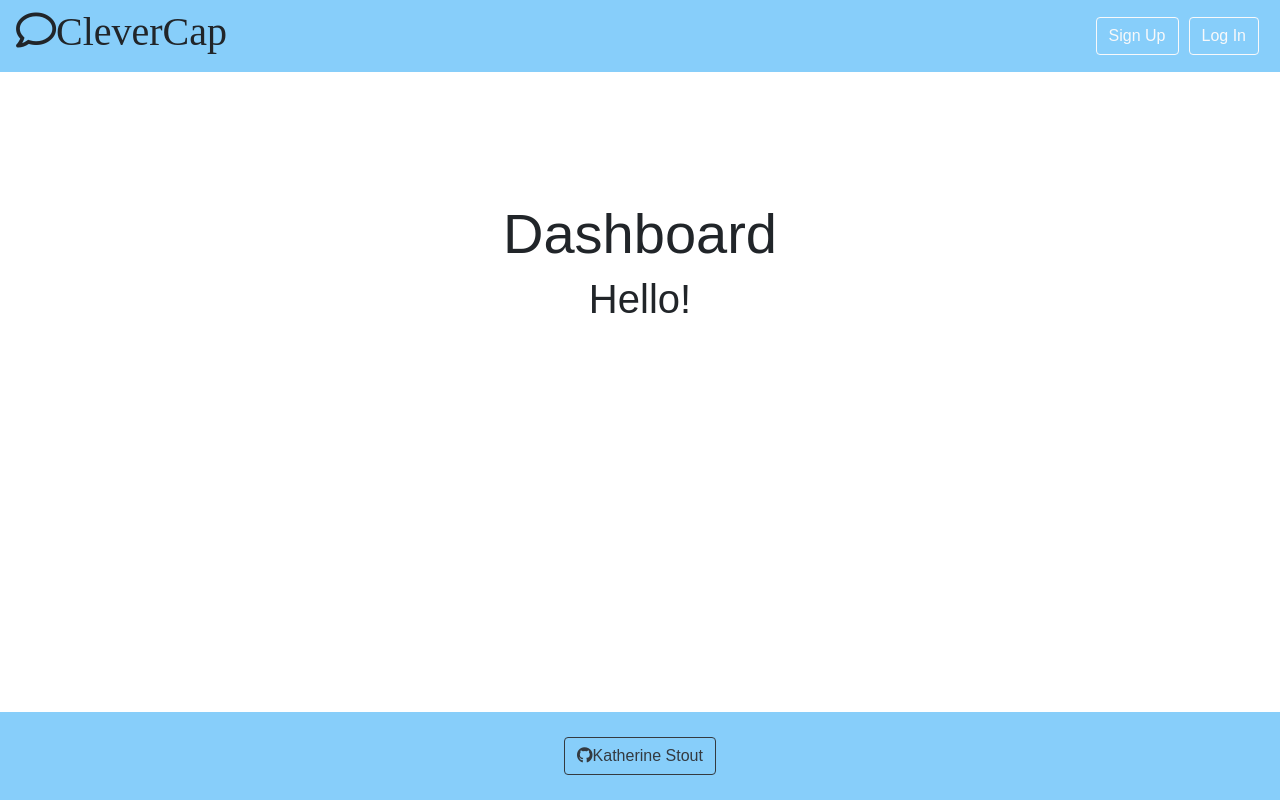
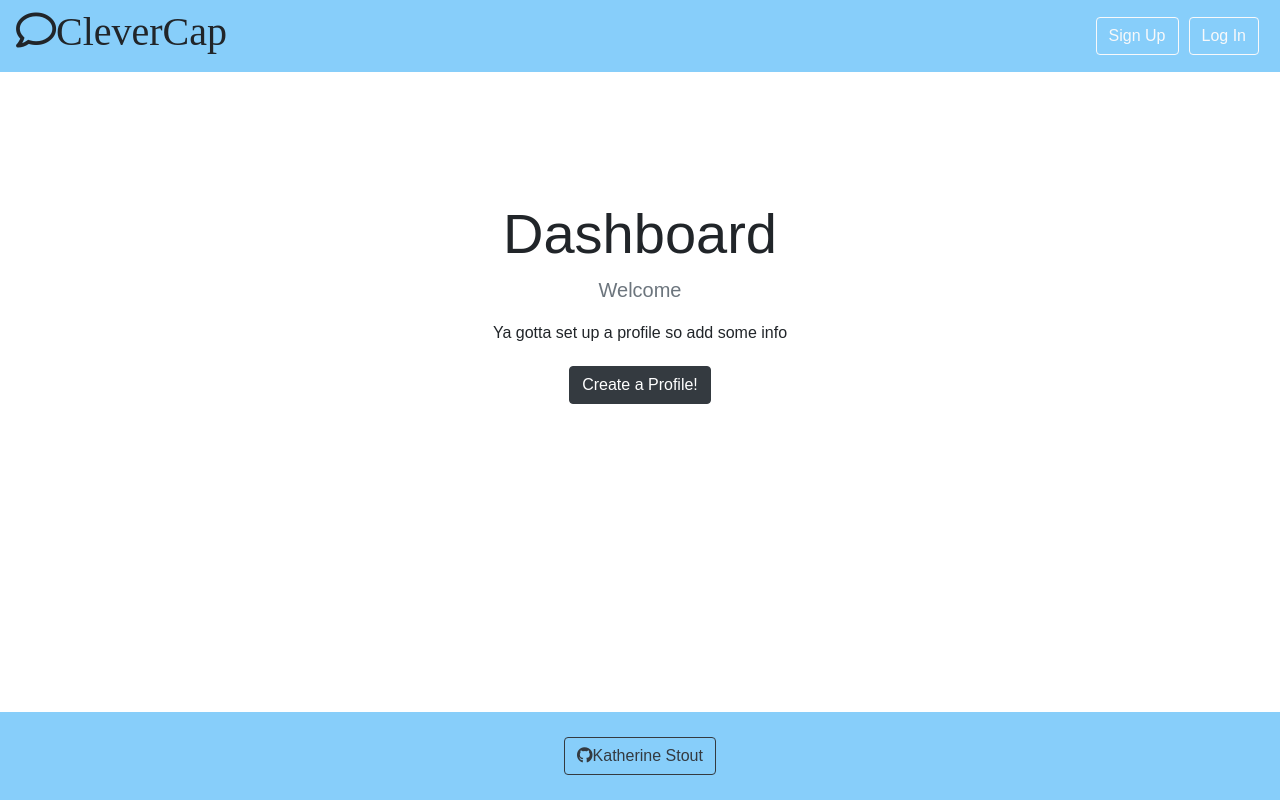
Before and after one commit to katherinestout/React_MERN, a React (Create React App) app in the folder my-app/: page /dashboard in a window 1280 px wide. Built offline with nearby package versions, Linux system fonts and the light colour scheme; no server answers; a web font is replaced by a local one.

Commit message:
dashboard is set up for no profile

```diff
--- a/my-app/src/components/dashboard/Dashboard.js
+++ b/my-app/src/components/dashboard/Dashboard.js
@@ -1,4 +1,5 @@
 import React, {Component} from 'react';
+import {Link} from 'react-router-dom';
 import PropTypes from 'prop-types';
 import {connect} from 'react-redux';
 import {getCurrentProfile} from '../../actions/profileActions';
@@ -18,11 +19,29 @@ class Dashboard extends Component{
         //want to make sure profile state is not null
         //if profile is equal to null or loading is true
         if(profile === null || loading) {
-            //if it is null
+            //if it is null:
             dashboardContent = <h4>Loading...</h4>
 
         } else {
-            dashboardContent = <h1>Hello!</h1>
+    //Check if logged in user has profile data
+       //object.keys gets key of profile object
+       //if it is greater than 0 than that means there is already a profile created
+           if(Object.keys(profile).length > 0){
+                dashboardContent = <h4>ya gotta DISPLAY PROFILE</h4>
+           } else {
+        //user is logged in but has no profile
+        dashboardContent = (
+            <div>
+                <p className="lead text-muted">
+                Welcome {user.name}
+                </p>
+                <p>Ya gotta set up a profile so add some info</p>
+                <Link to ="/create-profile" className="btn btn-dark">
+                Create a Profile!
+                </Link>
+            </div>
+        )
+           }
         }
         return(
 <div className="dashboard">
@@ -31,6 +50,7 @@ class Dashboard extends Component{
 <div className ="col-md-12">
 
  <h1 className="display-4">Dashboard</h1>
+
 {dashboardContent}
 </div>
 </div>
```
